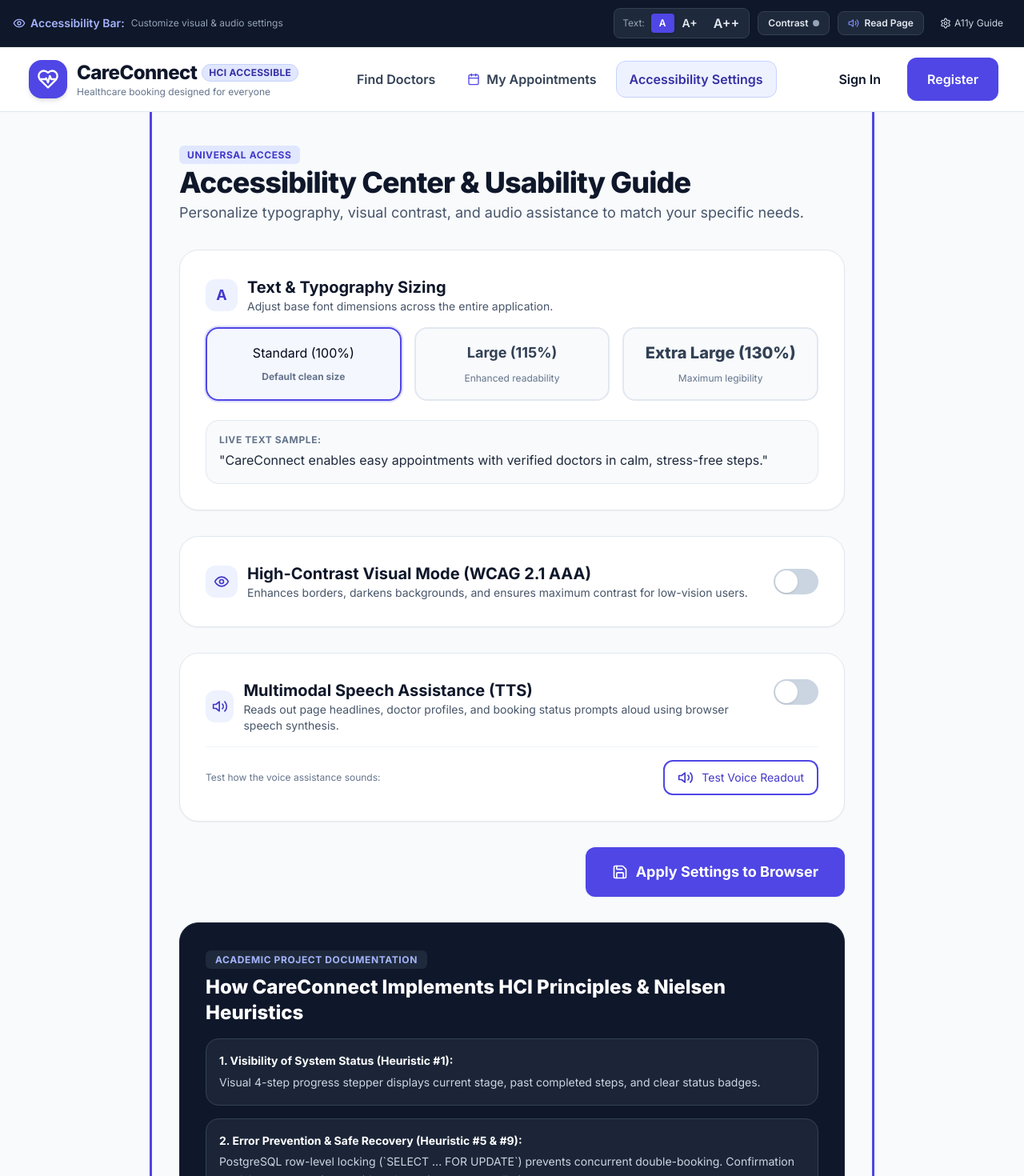
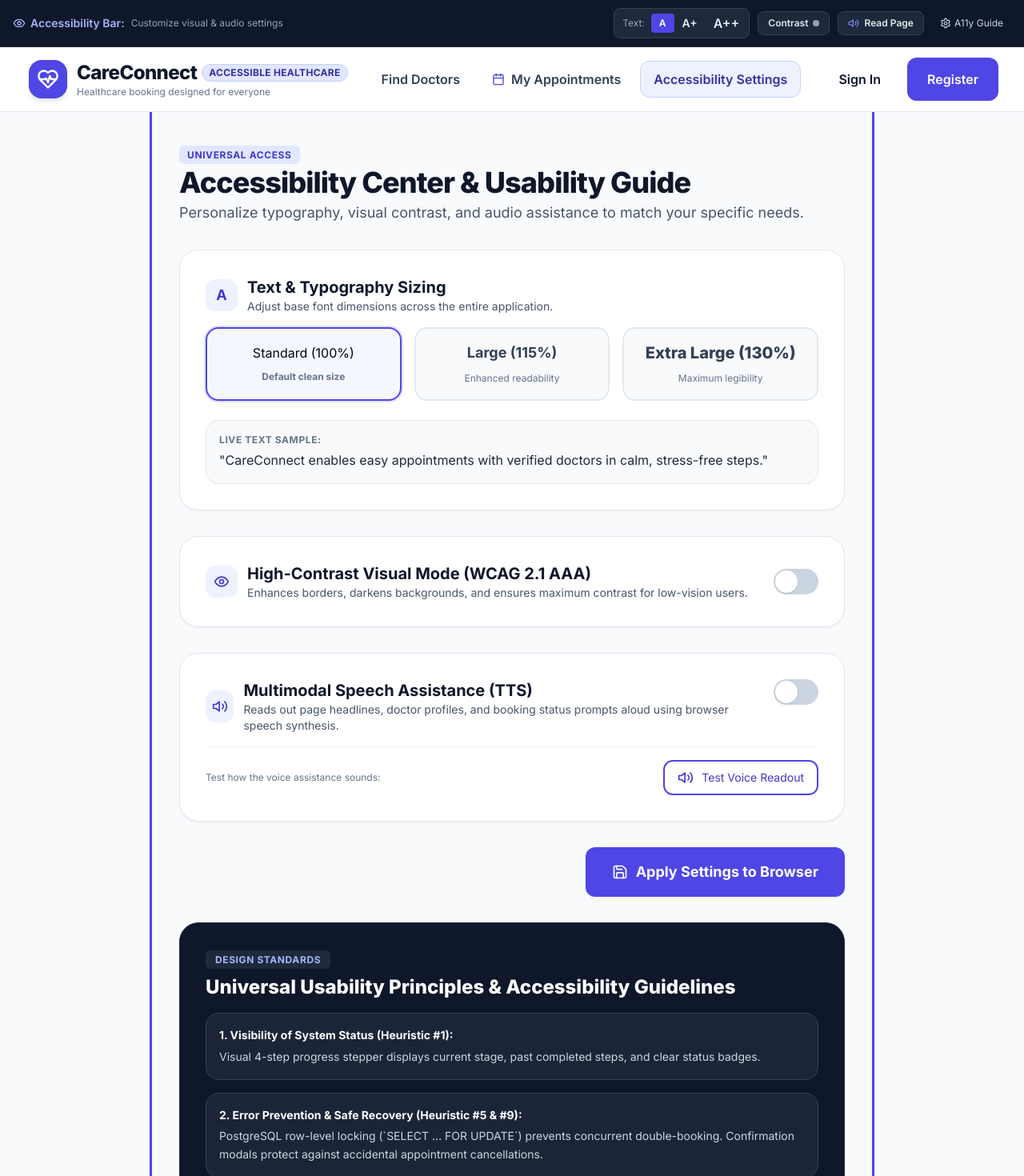
Before and after one commit to 2kod/careconnect, a React (Vite) app in the folder client/: page /accessibility-settings in a window 1280 px wide. Shown: the top 1470 px of the page at 80% size. Built offline with nearby package versions, Linux system fonts and the light colour scheme.

Commit message:
chore: remove all occurrences of HCI from user-facing website

```diff
--- a/client/src/components/layout/Footer.jsx
+++ b/client/src/components/layout/Footer.jsx
@@ -20,12 +20,11 @@ export const Footer = () => {
               An accessible, universal healthcare appointment booking web application built according to Nielsen's Usability Heuristics and WCAG 2.1 guidelines.
             </p>
             <div className="text-xs text-indigo-400 font-medium">
-              🎓 Human-Computer Interaction (HCI) Mini Project <br />
               Manipal University Jaipur
             </div>
           </div>
 
-          {/* HCI & Accessibility Guarantees */}
+          {/* Universal Accessibility Guarantees */}
           <div>
             <h3 className="text-white font-semibold text-base mb-3 flex items-center gap-2">
               <Shield className="w-4 h-4 text-indigo-400" aria-hidden="true" />
--- a/client/src/components/layout/Navbar.jsx
+++ b/client/src/components/layout/Navbar.jsx
@@ -44,7 +44,7 @@ export const Navbar = () => {
               <span className="text-2xl font-black tracking-tight text-slate-900 flex items-center gap-1.5">
                 CareConnect
                 <span className="text-xs px-2 py-0.5 rounded-full bg-indigo-100 text-indigo-800 font-bold border border-indigo-200 uppercase tracking-wide">
-                  HCI Accessible
+                  Accessible Healthcare
                 </span>
               </span>
               <p className="text-xs text-slate-500 hidden sm:block">Healthcare booking designed for everyone</p>
--- a/client/src/pages/AccessibilitySettingsPage.jsx
+++ b/client/src/pages/AccessibilitySettingsPage.jsx
@@ -253,13 +253,13 @@ export const AccessibilitySettingsPage = () => {
           </AccessibleButton>
         </div>
 
-        {/* 4. Academic Evaluation Matrix / HCI Theory Guide */}
+        {/* 4. Usability Evaluation & Accessibility Guidelines */}
         <section aria-labelledby="academic-heading" className="bg-slate-900 text-white p-8 rounded-3xl mt-12 border border-slate-800">
           <span className="text-xs uppercase tracking-wider font-bold text-indigo-300 bg-slate-800 px-3 py-1 rounded-md">
-            Academic Project Documentation
+            Design Standards
           </span>
           <h2 id="academic-heading" className="text-2xl font-black mt-2 mb-4">
-            How CareConnect Implements HCI Principles & Nielsen Heuristics
+            Universal Usability Principles & Accessibility Guidelines
           </h2>
           <div className="space-y-4 text-sm text-slate-300 leading-relaxed">
             <div className="p-4 bg-slate-800/80 rounded-2xl border border-slate-700">
--- a/client/src/pages/BookingWizardPage.jsx
+++ b/client/src/pages/BookingWizardPage.jsx
@@ -470,7 +470,7 @@ export const BookingWizardPage = () => {
             </p>
           </div>
 
-          {/* Summary Card (HCI Principle: Recognition rather than Recall) */}
+          {/* Summary Card (Recognition rather than Recall) */}
           <div className="bg-slate-50 rounded-2xl p-6 border-2 border-slate-200 space-y-6 mb-8">
 
             {/* Doctor info */}
--- a/client/src/pages/DoctorDetailPage.jsx
+++ b/client/src/pages/DoctorDetailPage.jsx
@@ -163,7 +163,7 @@ export const DoctorDetailPage = () => {
             </Link>
           </div>
 
-          {/* HCI Reassurances */}
+          {/* Reassurances */}
           <div className="grid grid-cols-1 sm:grid-cols-2 gap-4 text-sm text-slate-600 pt-4 border-t border-slate-100">
             <div className="flex items-center gap-2">
               <ShieldCheck className="w-5 h-5 text-emerald-600 flex-shrink-0" />
--- a/client/src/pages/HomePage.jsx
+++ b/client/src/pages/HomePage.jsx
@@ -68,7 +68,7 @@ export const HomePage = () => {
             {/* Pill Header */}
             <div className="inline-flex items-center gap-2 px-3.5 py-1.5 rounded-full bg-indigo-100/90 text-indigo-800 text-sm font-bold border border-indigo-200 mb-6">
               <HeartPulse className="w-4 h-4 text-indigo-700" aria-hidden="true" />
-              <span>HCI Universal Healthcare Initiative</span>
+              <span>Universal Healthcare Initiative</span>
             </div>
 
             <h1 className="text-3xl sm:text-4xl md:text-5xl font-black text-slate-900 tracking-tight leading-tight mb-6">
@@ -170,7 +170,7 @@ export const HomePage = () => {
         </div>
       </section>
 
-      {/* 3. 3-Step Simple Booking Process (HCI Principle: Minimal Cognitive Load) */}
+      {/* 3. 3-Step Simple Booking Process (Minimal Cognitive Load) */}
       <section className="bg-slate-100 py-16 border-y border-slate-200">
         <div className="max-w-7xl mx-auto px-4 sm:px-6 lg:px-8">
           <div className="text-center max-w-2xl mx-auto mb-12">
```
Also changed, not shown: 1 other file (tests, documents, lock files or other folders).
